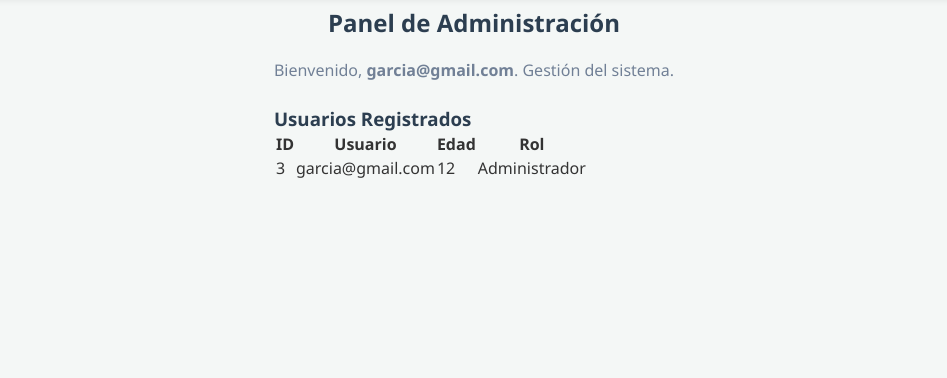
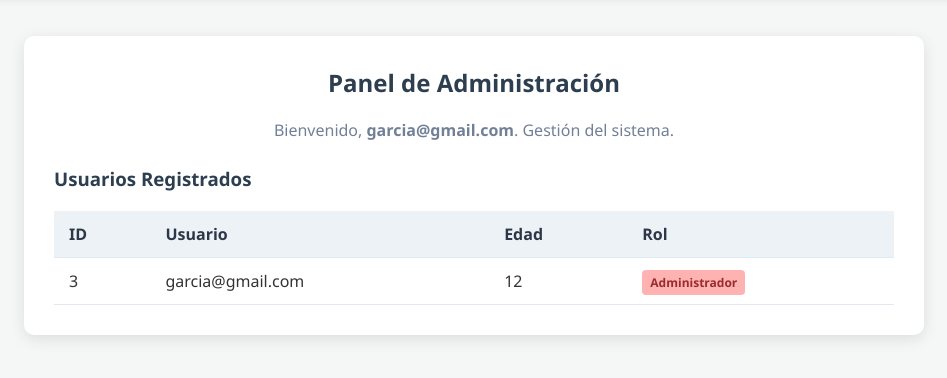
Before and after one commit to Thiago89ml/SESSIONES, a PHP site: page /panel.php in a window 1280 px wide. Shown: the part 74-452 px from the top of the page, without its empty margins (166-1113 px from the left). Run offline with PHP 8.4, Linux system fonts and the light colour scheme; a user stored in the database is signed in; data comes from the database, SQL or seed files in the repository.

Commit message:
Add styles for admin panel and user badges
Added specific styles for admin panel table and user badges.

```diff
--- a/estilos.css
+++ b/estilos.css
@@ -224,3 +224,54 @@ button:hover {
 .btn-comprar:hover {
     background-color: #2f855a;
 }
+
+
+/* Estilos específicos para la tabla del panel */
+.container-admin {
+    background-color: #ffffff;
+    padding: 30px;
+    border-radius: 10px;
+    box-shadow: 0 4px 15px rgba(0, 0, 0, 0.1);
+    width: 100%;
+    max-width: 900px;
+    margin-top: 30px;
+}
+
+.tabla-usuarios {
+    width: 100%;
+    border-collapse: collapse;
+    margin-top: 20px;
+}
+
+.tabla-usuarios th, .tabla-usuarios td {
+    padding: 12px 15px;
+    text-align: left;
+    border-bottom: 1px solid #e2e8f0;
+}
+
+.tabla-usuarios th {
+    background-color: #edf2f7;
+    color: #2d3748;
+    font-weight: 600;
+}
+
+.tabla-usuarios tr:hover {
+    background-color: #f7fafc;
+}
+
+.badge-admin {
+    background-color: #feb2b2;
+    color: #9b2c2c;
+    padding: 4px 8px;
+    border-radius: 4px;
+    font-size: 12px;
+    font-weight: bold;
+}
+
+.badge-cliente {
+    background-color: #e2e8f0;
+    color: #4a5568;
+    padding: 4px 8px;
+    border-radius: 4px;
+    font-size: 12px;
+}
```
